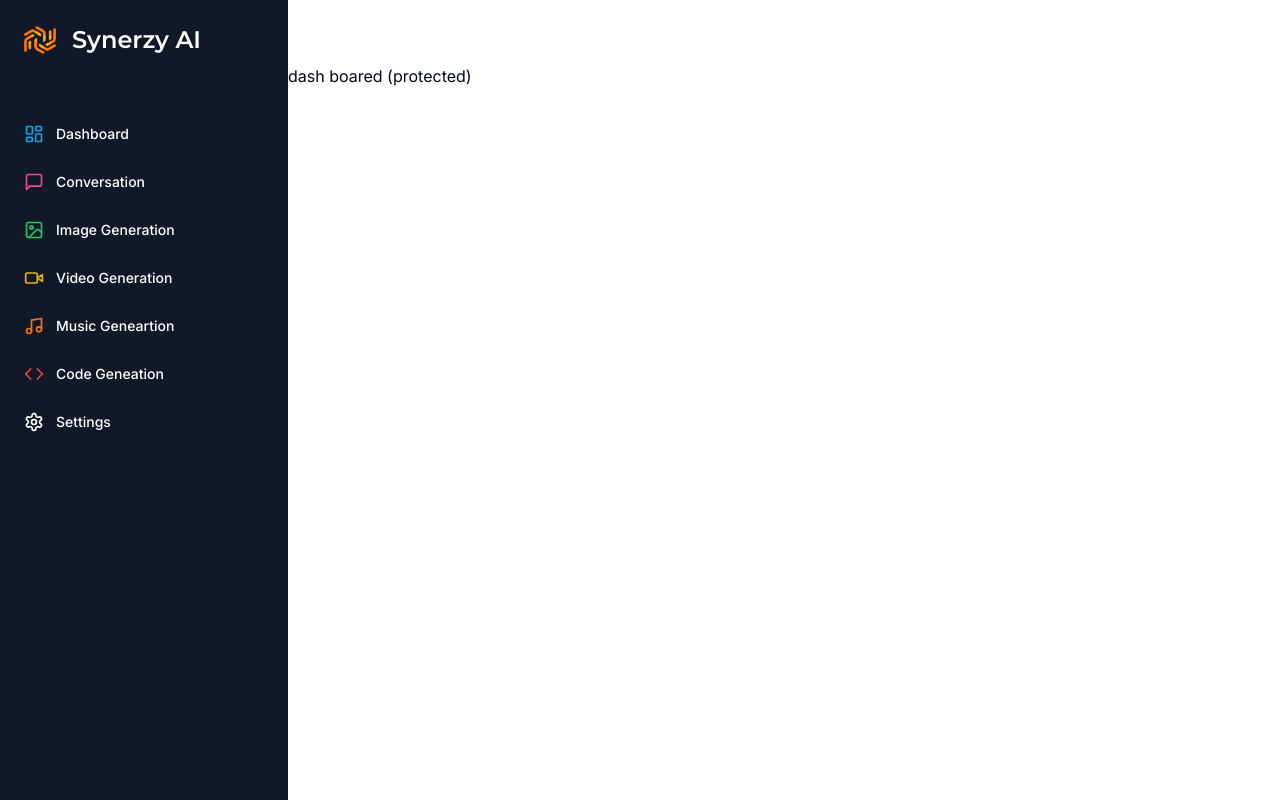
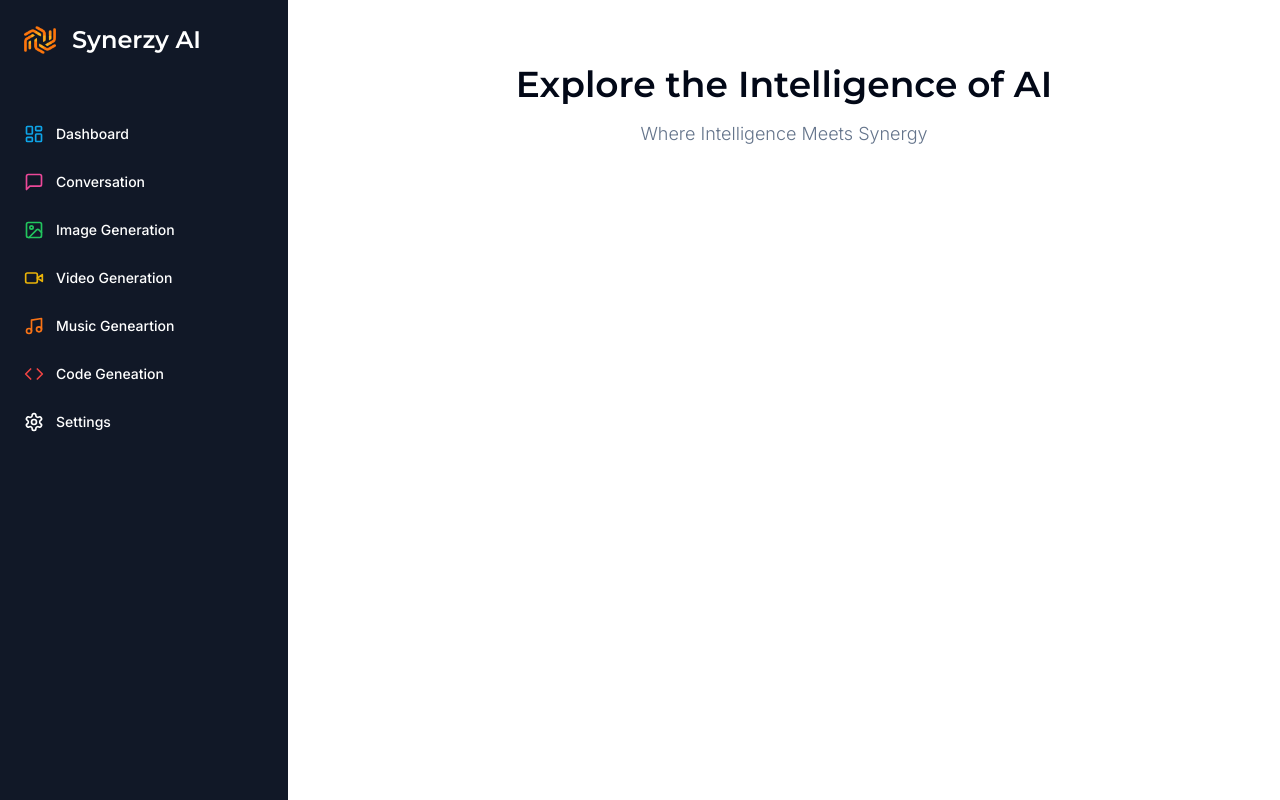
Before and after one commit to hemant-i7/SynerzyAI, a Next.js app: page /dashboard in a window 1280 px wide. Built offline with nearby package versions, Linux system fonts and the light colour scheme.

Commit message:
dashboard update

```diff
--- a/app/(dashboard)/(routes)/dashboard/page.tsx
+++ b/app/(dashboard)/(routes)/dashboard/page.tsx
@@ -1,10 +1,28 @@
-import { Button } from "@/components/ui/button";
-import Image from "next/image";
+import { Montserrat } from "next/font/google";
+import { cn } from "@/lib/utils";
 
-export default function DashbordPage() {
+
+const montserrat = Montserrat({ weight: "600", subsets: ["latin"] });
+
+
+export default function DashbordPage()
+
+
+{
   return (
 
-<h1 className="tetx">dash boared (protected) </h1>
+    <div>
+      <div className="mb-8 space-y-4">
+        <h2 className={cn("text-2xl md:text-4xl font-bold text-center ", montserrat.className)}>
+          Explore the Intelligence of AI{" "}
+        </h2>
+        <p className="text-muted-foreground font-light text-sm md:text-lg text-center">
+          Where Intelligence Meets Synergy
+        </p>
+      </div>
+      <div>
 
+      </div>
+    </div>
   );
 }
--- a/app/layout.tsx
+++ b/app/layout.tsx
@@ -4,6 +4,8 @@ import "./globals.css";
 import { ClerkProvider } from '@clerk/nextjs'
 
 const inter = Inter({ subsets: ["latin"] });
+
+
 
 export const metadata: Metadata = {
   title: "SynerzyAI",
```
Also changed, not shown: 1 other file (tests, documents, lock files or other folders).
